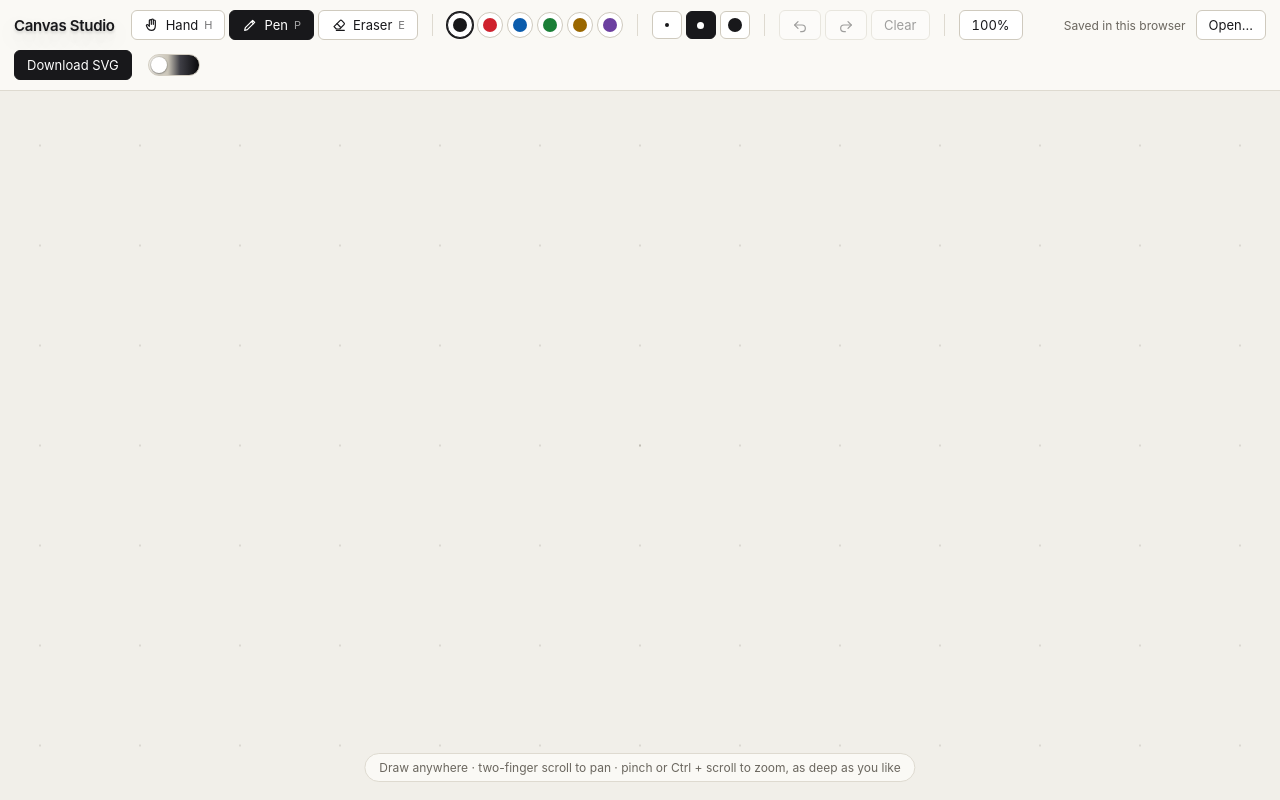
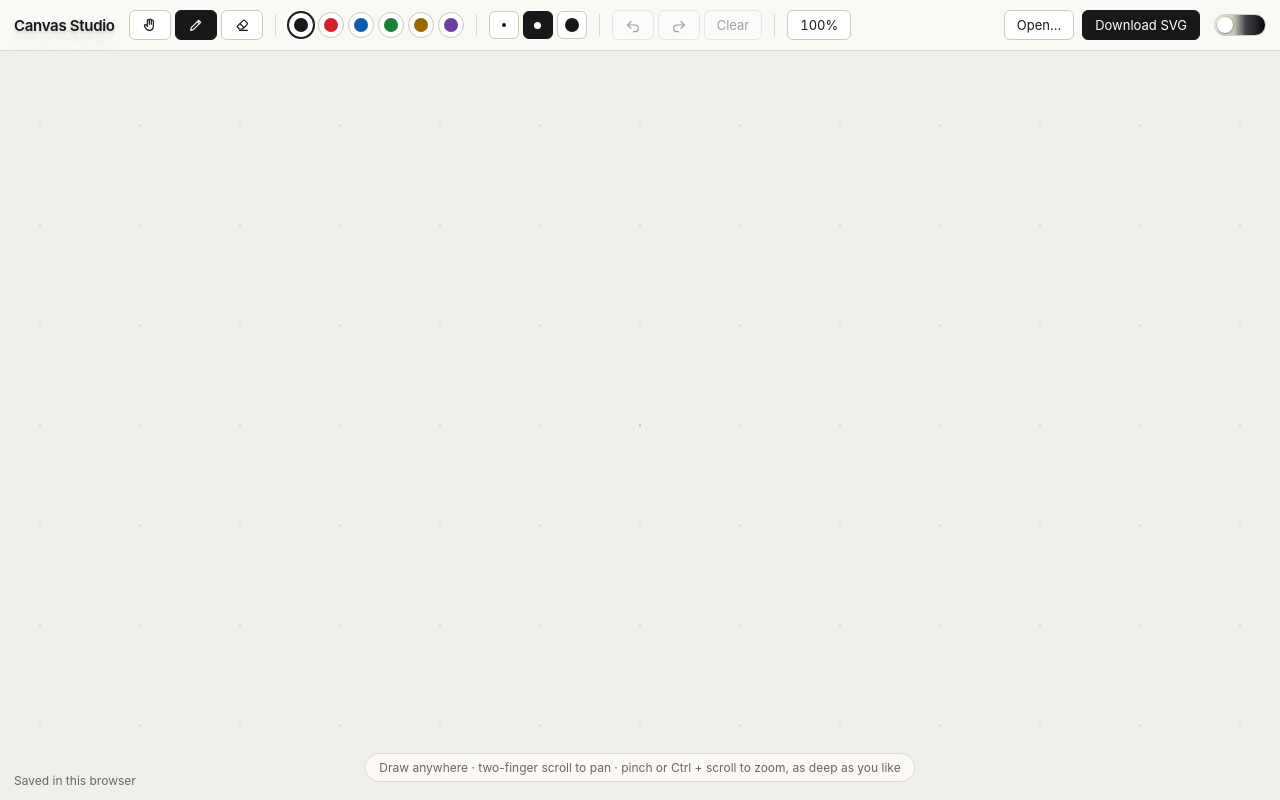
Before and after one commit to rajathpi/studio-hub, a browser extension: page canvas-studio.html in a window 1280 px wide. Drawn offline with Linux system fonts and the light colour scheme; a small style sheet from the web is missing.

Commit message:
Canvas Studio: README screenshots, toolbar fits on one row
Re-shoots the hub screenshot, which was missing Translate and Transcribe, and adds one of Canvas Studio. The save note moves to the canvas corner and the tool buttons drop their labels below 1300 px so the toolbar no longer wraps.

```diff
--- a/canvas-studio.html
+++ b/canvas-studio.html
@@ -14,7 +14,7 @@
     display: flex; flex-direction: column; overflow: hidden;
   }
   header {
-    display: flex; align-items: center; gap: 10px; flex-wrap: wrap;
+    display: flex; align-items: center; gap: 8px; flex-wrap: wrap;
     padding: 10px 14px; background: var(--h-panel); border-bottom: 1px solid var(--h-border);
   }
   header h1 { font-size: 15px; font-weight: 600; margin-right: 6px; }
@@ -37,7 +37,7 @@
   .size { width: 30px; padding: 0; height: 28px; justify-content: center; }
   .size i { border-radius: 50%; background: currentColor; }
   #zoom { min-width: 64px; justify-content: center; font-variant-numeric: tabular-nums; }
-  #status { font-size: 12px; color: var(--h-muted); }
+  #status { position: absolute; left: 14px; bottom: 12px; font-size: 12px; color: var(--h-muted); pointer-events: none; }
   #status.bad { color: var(--h-red); }
   main { flex: 1; position: relative; min-height: 0; }
   #cv { position: absolute; inset: 0; width: 100%; height: 100%; display: block; touch-action: none; cursor: crosshair; }
@@ -45,7 +45,8 @@
   #cv.eraser { cursor: cell; }
   #hint { position: absolute; left: 50%; bottom: 18px; transform: translateX(-50%); font-size: 12px; color: var(--h-muted);
     background: var(--h-panel); border: 1px solid var(--h-border); border-radius: 999px; padding: 6px 14px; pointer-events: none; white-space: nowrap; }
-  @media (max-width: 700px) { kbd, #hint { display: none; } }
+  @media (max-width: 1300px) { kbd, .lbl { display: none; } }
+  @media (max-width: 700px) { #hint { display: none; } }
 </style>
 <!-- studio-hub theme kit v1: fonts, light/dark tokens, title shadow, theme slider. Source: _theme/kit.html, inlined by _theme/apply.py -->
 <link rel="stylesheet" href="https://cdn.jsdelivr.net/npm/@fontsource-variable/mona-sans@5.3.0/wdth.css">
@@ -97,9 +98,9 @@
 <header>
   <h1>Canvas Studio</h1>
   <div class="group" id="tools">
-    <button class="tool" data-tool="hand" title="Hand (H), or hold Space and drag"><svg viewBox="0 0 24 24"><path d="M8 13V5.5a1.5 1.5 0 013 0V11M11 10V4.5a1.5 1.5 0 013 0V11M14 10.5V6a1.5 1.5 0 013 0v7c0 4-2.5 7-6 7-2.5 0-4-1-5.5-3L3.8 13.6a1.4 1.4 0 012.2-1.7L8 14"/></svg>Hand <kbd>H</kbd></button>
-    <button class="tool on" data-tool="pen" title="Pen (P)"><svg viewBox="0 0 24 24"><path d="M4 20l1-4L16 5l3 3L8 19z"/><path d="M14 7l3 3"/></svg>Pen <kbd>P</kbd></button>
-    <button class="tool" data-tool="eraser" title="Eraser (E): rub over a line to remove it"><svg viewBox="0 0 24 24"><path d="M8 20h12"/><path d="M4.5 14.5l9-9a2 2 0 012.8 0l3.2 3.2a2 2 0 010 2.8L13 18H8z"/><path d="M9 10l5 5"/></svg>Eraser <kbd>E</kbd></button>
+    <button class="tool" data-tool="hand" title="Hand (H), or hold Space and drag"><svg viewBox="0 0 24 24"><path d="M8 13V5.5a1.5 1.5 0 013 0V11M11 10V4.5a1.5 1.5 0 013 0V11M14 10.5V6a1.5 1.5 0 013 0v7c0 4-2.5 7-6 7-2.5 0-4-1-5.5-3L3.8 13.6a1.4 1.4 0 012.2-1.7L8 14"/></svg><span class="lbl">Hand</span> <kbd>H</kbd></button>
+    <button class="tool on" data-tool="pen" title="Pen (P)"><svg viewBox="0 0 24 24"><path d="M4 20l1-4L16 5l3 3L8 19z"/><path d="M14 7l3 3"/></svg><span class="lbl">Pen</span> <kbd>P</kbd></button>
+    <button class="tool" data-tool="eraser" title="Eraser (E): rub over a line to remove it"><svg viewBox="0 0 24 24"><path d="M8 20h12"/><path d="M4.5 14.5l9-9a2 2 0 012.8 0l3.2 3.2a2 2 0 010 2.8L13 18H8z"/><path d="M9 10l5 5"/></svg><span class="lbl">Eraser</span> <kbd>E</kbd></button>
   </div>
   <div class="sep"></div>
   <div class="group" id="colors"></div>
@@ -114,13 +115,13 @@
   <div class="sep"></div>
   <button id="zoom" title="Zoom to fit everything (0)">100%</button>
   <div class="spacer"></div>
-  <span id="status">Saved in this browser</span>
   <button id="open" title="Open an SVG saved from here">Open…</button>
   <button id="save" class="primary" title="Download as SVG: vector, so every zoom level keeps its detail, and it opens back here">Download SVG</button>
   <span data-hub-theme-slot></span>
 </header>
 <main>
   <canvas id="cv"></canvas>
+  <span id="status">Saved in this browser</span>
   <div id="hint">Draw anywhere · two-finger scroll to pan · pinch or Ctrl + scroll to zoom, as deep as you like</div>
 </main>
 <input type="file" id="file" accept=".svg,image/svg+xml" hidden>
```
Also changed, not shown: README.md, docs/canvas-studio.png (added), docs/hub.png.
